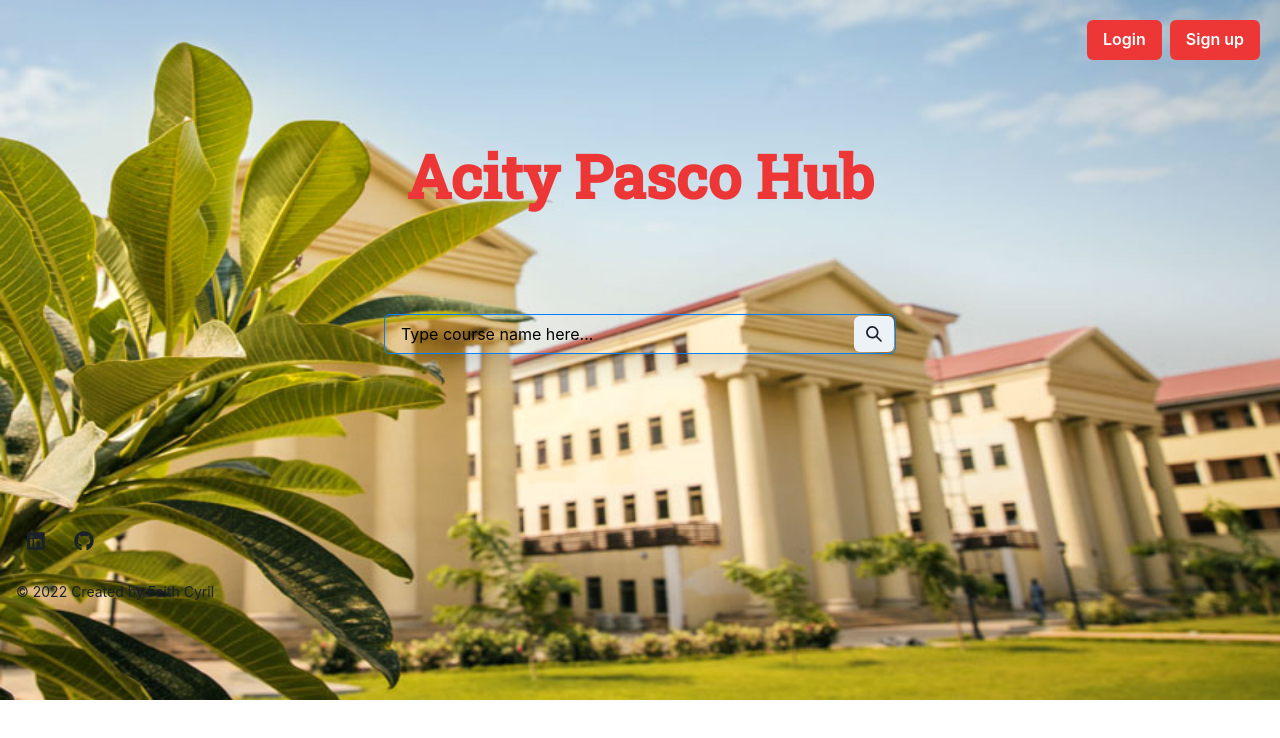
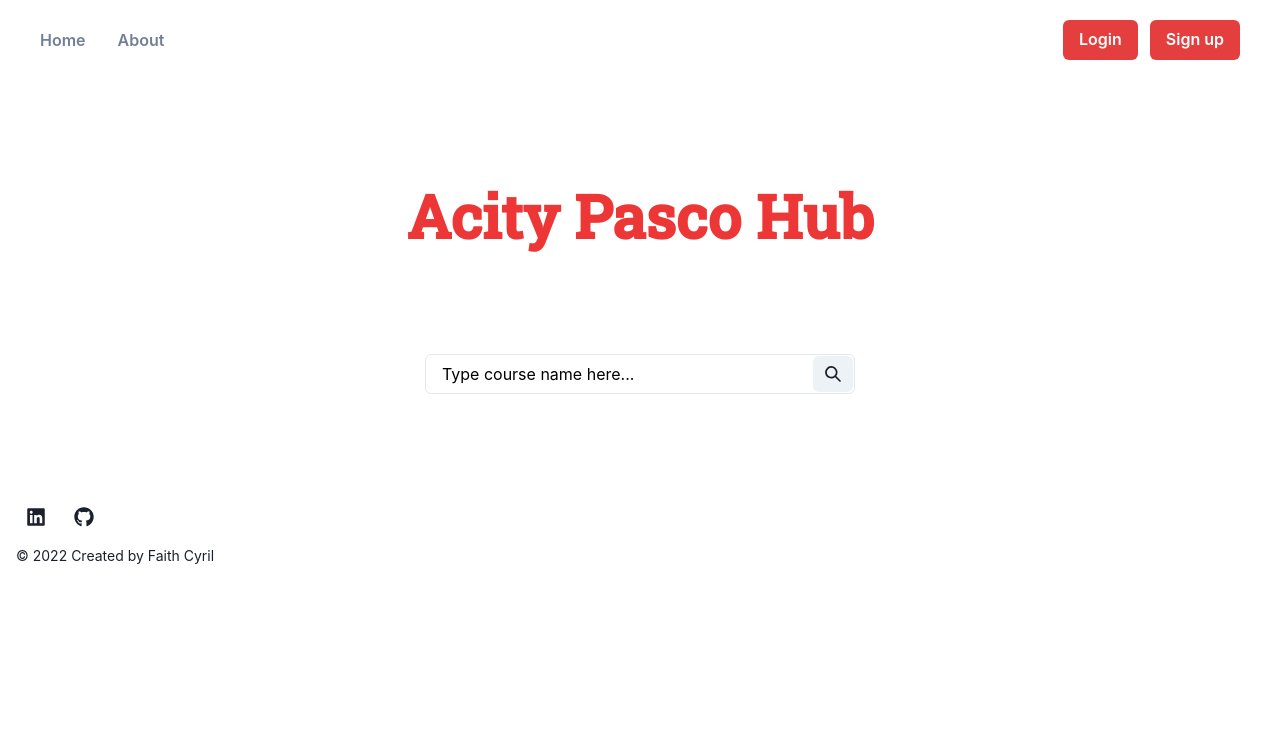
Before and after one commit to FaithCyril-star/Acitizen-Pasco-Hub, a React (Create React App) app in the folder frontend/my-app/: page / in a window 1280 px wide. Shown: the top 738 px of the page. Built offline with nearby package versions, Linux system fonts and the light colour scheme.

Commit message:
Glued backend to frontend for courses rendering

```diff
--- a/frontend/my-app/package.json
+++ b/frontend/my-app/package.json
@@ -10,11 +10,15 @@
     "@testing-library/jest-dom": "^5.16.5",
     "@testing-library/react": "^13.4.0",
     "@testing-library/user-event": "^14.4.3",
+    "axios": "^1.2.2",
     "framer-motion": "^6.5.1",
+    "js-file-download": "^0.4.12",
     "react": "^18.2.0",
+    "react-doc-viewer": "^0.1.5",
     "react-dom": "^18.2.0",
     "react-icons": "^3.11.0",
     "react-scripts": "5.0.1",
+    "react-spinners": "^0.13.7",
     "web-vitals": "^2.1.4"
   },
   "scripts": {
--- a/frontend/my-app/public/index.html
+++ b/frontend/my-app/public/index.html
@@ -31,7 +31,7 @@
     <title>React App</title>
   </head>
   <body
-  style="background-image: url('acity-campus_for_project.jpg');
+  style="background-image: url('');
   background-size: 100% 700px ;
   background-repeat: no-repeat;">
     <noscript>You need to enable JavaScript to run this app.</noscript>
--- a/frontend/my-app/src/App.js
+++ b/frontend/my-app/src/App.js
@@ -8,7 +8,7 @@ import SignupPage from './pages/SignupPage';
 import LoginPage from './pages/LoginPage';
 import Home from './pages/Home';
 import Profile from './pages/Profile';
-
+import Course from './pages/Course';
 
 function App() {
 
@@ -20,6 +20,7 @@ function App() {
           <Route path="signup" element={<SignupPage />} />
           <Route path="login" element={<LoginPage />} />
           <Route path="profile" element={<Profile />} />
+          <Route path="courses/:courseName" element={<Course/>}/>
       </Routes>
   </ChakraProvider>
   );
--- a/frontend/my-app/src/components/Footer.jsx
+++ b/frontend/my-app/src/components/Footer.jsx
@@ -9,17 +9,8 @@ class Footer extends React.Component{
   <Container
     as="footer"
     role="contentinfo"
-    py={{
-      base: '12',
-      md: '16',
-    }}
   >
-    <Stack
-      spacing={{
-        base: '4',
-        md: '5',
-      }}
-    >
+    <Stack>
       <Stack justify="space-between" direction="row" align="center">
         <ButtonGroup variant="ghost">
           <IconButton
--- a/frontend/my-app/src/components/Login.jsx
+++ b/frontend/my-app/src/components/Login.jsx
@@ -36,14 +36,7 @@ function Login(props){
                     </InputGroup>
                     <Center>
                     <Button
-                    bg="#ed3737"
-                    color="white"
-                    _hover={{
-                    boxShadow: 'xl',
-                    }}
-                     _focus={{
-                        bg: '#ed3737',
-                    }}
+                    colorScheme='red'
                     mt="8" type="submit">Submit</Button>
                     </Center>
                 </FormControl>
--- /dev/null
+++ b/frontend/my-app/src/components/Navbar.jsx
@@ -0,0 +1,51 @@
+import {
+  Box,
+  Spacer,
+  Button,
+  ButtonGroup,
+  Flex,
+  IconButton,
+  useBreakpointValue
+} from '@chakra-ui/react';
+import { FiMenu } from 'react-icons/fi';
+import { useNavigate } from "react-router-dom";
+
+function Navbar(){
+  const navigate = useNavigate();
+  const isDesktop = useBreakpointValue({ base: false, lg: true })
+  return (
+      <Box>
+            {isDesktop ? (
+              <Flex flex="1" >
+                <ButtonGroup variant="link" spacing="8" m='40px' mt='20px'>
+                  {['Home', 'About'].map((item) => (
+                    <Button key={item}>{item}</Button>
+                  ))}
+                </ButtonGroup>
+                <Spacer />
+                <ButtonGroup spacing="3" m='40px' mt='20px'>
+                              <Button
+              colorScheme='red'
+              onClick={() => navigate('/login')}>
+              Login
+            </Button>
+            <Button
+              colorScheme='red'
+              onClick={() => navigate('/signup')}
+            >
+              Sign up
+            </Button>
+                </ButtonGroup>
+              </Flex>
+            ) : (
+              <IconButton
+                variant="ghost"
+                icon={<FiMenu fontSize="1.25rem" />}
+                aria-label="Open Menu"
+              />
+            )}
+            </Box>
+  )
+};
+
+export default Navbar;
--- a/frontend/my-app/src/components/Search.jsx
+++ b/frontend/my-app/src/components/Search.jsx
@@ -1,4 +1,4 @@
-import React from 'react';
+import React,{useState} from 'react';
 import { SearchIcon} from '@chakra-ui/icons';
 import { Input,
     InputGroup,
@@ -6,36 +6,45 @@ import { Input,
     InputRightElement,
     Center,
  } from '@chakra-ui/react';
+ import { useNavigate } from "react-router-dom";
 
 
 function Search(props){
         const size = props.size;
         const width  = props.width;
         const placeholder = props.placeholder;
+        const [courseName,setCourseName] = useState("");
+        const navigate = useNavigate();
+
+        function handleClick (event) {
+        navigate(`/courses/${courseName}`);
+        }
+
+        function handleKeyDown(event){
+        if (event.key === 'Enter') {
+        navigate(`/courses/${courseName}`);
+        }
+        }
+
         return (
-            <Center>
-            <InputGroup size={size} w={width} m="8%">
+            <Center p="8%">
+            <InputGroup size={size} w={width}>
                 <Input
                     pr='4.5rem'
                     type='text'
                     placeholder={placeholder}
                     _placeholder={{ color: 'black' }}
-                    borderColor = '#0080ff'
-                    boxShadow = 'xl'
-                    _hover ={{
-                        borderColor:'#0080ff'
-                    }}
-                    _focus = {{
-                        boxShadow:'xl' ,
-                    }}
-
+                    onChange={event => setCourseName(event.currentTarget.value)}
+                    onKeyDown={handleKeyDown}
                 />
                 <InputRightElement>
                 <IconButton
                 w = "10"
                 h = "9"
                 mr="1"
-                aria-label='Search database' icon={<SearchIcon />} />
+                aria-label='Search database' icon={<SearchIcon />}
+                type="submit"
+                onClick = {handleClick}/>
                 </InputRightElement>
             </InputGroup>
             </Center>
--- a/frontend/my-app/src/components/Signup.jsx
+++ b/frontend/my-app/src/components/Signup.jsx
@@ -54,14 +54,7 @@ function Signup(props) {
                      onClick = {() => {passwordType === "password" ? setPasswordtype("text"):setPasswordtype("password")}} icon={passwordType === "password" ? <ViewOffIcon/> : <ViewIcon/>}/></InputRightElement>
                     </InputGroup>
                     <Center>
-                    <Button bg="#ed3737"
-                    color="white"
-                    _hover={{
-                        boxShadow: 'xl',
-                    }}
-                    _focus={{
-                        bg: '#ed3737',
-                    }} mt="8" type="submit">Submit</Button>
+                    <Button colorScheme='red' mt="8" type="submit">Submit</Button>
                     </Center>
                 </FormControl>
             </div>
--- a/frontend/my-app/src/pages/Course.js
+++ b/frontend/my-app/src/pages/Course.js
@@ -0,0 +1,95 @@
+import React, { useState, useEffect} from 'react';
+import { useParams } from 'react-router-dom';
+import FileCard from '../components/Filecard';
+import axios from 'axios';
+import {Heading,Text,Flex,Box,IconButton,Button, Center,Divider,Spacer} from '@chakra-ui/react';
+import BeatLoader from 'react-spinners/BeatLoader';
+import { useNavigate } from 'react-router-dom';
+import {BiArrowBack} from 'react-icons/bi';
+// import DocViewer, { DocViewerRenderers } from 'react-doc-viewer';
+
+
+function Course() {
+        const { courseName } = useParams();
+        const [courseContent, setCourseContent] = useState("");
+        const [loading, setLoading] = useState(true);
+        const [error, setError] = useState(null);
+        const navigate = useNavigate();
+
+        useEffect(() => {
+          async function fetchData() {
+            setLoading(true);
+            try {
+              const response = await axios.get(
+                `http://localhost:9000/courses/${courseName}`
+              );
+              setCourseContent(response.data[0]);
+            } catch (error) {
+              setError(error);
+            } finally {
+              setLoading(false);
+            }
+          }
+          fetchData();
+        }, [courseName]);
+
+        if (loading) {
+          return (
+            <Flex my="20%" align="center" justify="center">
+              <BeatLoader
+                color="#ed3737"
+                size={50}
+                aria-label="Loading Spinner"
+                data-testid="loader"
+              />
+            </Flex>
+          );
+        }
+
+        if (error) {
+
+        }
+
+        return courseContent ? (
+          <Box>
+            <Flex direction={'row'}>
+              <Heading m="30px">{courseContent.name}</Heading>
+              <Spacer />
+              <IconButton
+                m="30px"
+                isRound="true"
+                colorScheme="red"
+                onClick={() => navigate('/')}
+                icon={<BiArrowBack />}
+              >
+                Back
+              </IconButton>
+            </Flex>
+            <Divider variant="solid" />
+            <Text m="20px">{courseContent.description}</Text>
+            <Flex direction="row">
+              {courseContent.files.map(file => (
+                <FileCard file={file} />
+              ))}
+            </Flex>
+          </Box>
+        ) : (
+          <Box my="15%">
+            <Heading
+              color="#ed3737"
+              textAlign="center"
+              fontSize={'60'}
+              fontFamily="Roboto Slab"
+            >
+              Course Not Found :-(
+            </Heading>
+            <Center>
+              <Button mt="20px" colorScheme="red" onClick={() => navigate('/')}>
+                Go Home
+              </Button>
+            </Center>
+          </Box>
+        );
+    };
+
+export default Course;
--- a/frontend/my-app/src/pages/Home.js
+++ b/frontend/my-app/src/pages/Home.js
@@ -1,43 +1,14 @@
 import React from 'react';
 import Header from '../components/Header';
 import Search from '../components/Search';
-import {Box, HStack,Button} from '@chakra-ui/react';
+import {Box} from '@chakra-ui/react';
 import Footer from '../components/Footer';
-import { useNavigate } from "react-router-dom";
+import Navbar from '../components/Navbar';
 
 function Home() {
-    const navigate = useNavigate();
     return (
       <Box>
-        <Box display="flex" justifyContent="flex-end" m="20px">
-          <HStack>
-            <Button
-              bg="#ed3737"
-              color="white"
-              _hover={{
-                boxShadow: 'xl',
-              }}
-              _focus={{
-                bg: '#ed3737',
-              }}
-              onClick={() => navigate('/login')}>
-              Login
-            </Button>
-            <Button
-              bg="#ed3737"
-              color="white"
-              _hover={{
-                boxShadow: 'xl',
-              }}
-              _focus={{
-                bg: '#ed3737',
-              }}
-              onClick={() => navigate('/signup')}
-            >
-              Sign up
-            </Button>
-          </HStack>
-        </Box>
+        <Navbar/>
         <Header />
         <Search width="40%" placeholder="Type course name here..." />
         <Box float="left">
```
Also changed, not shown: frontend/my-app/src/components/Filecard.jsx (+29 -16 lines), 1 other file (tests, documents, lock files or other folders).
